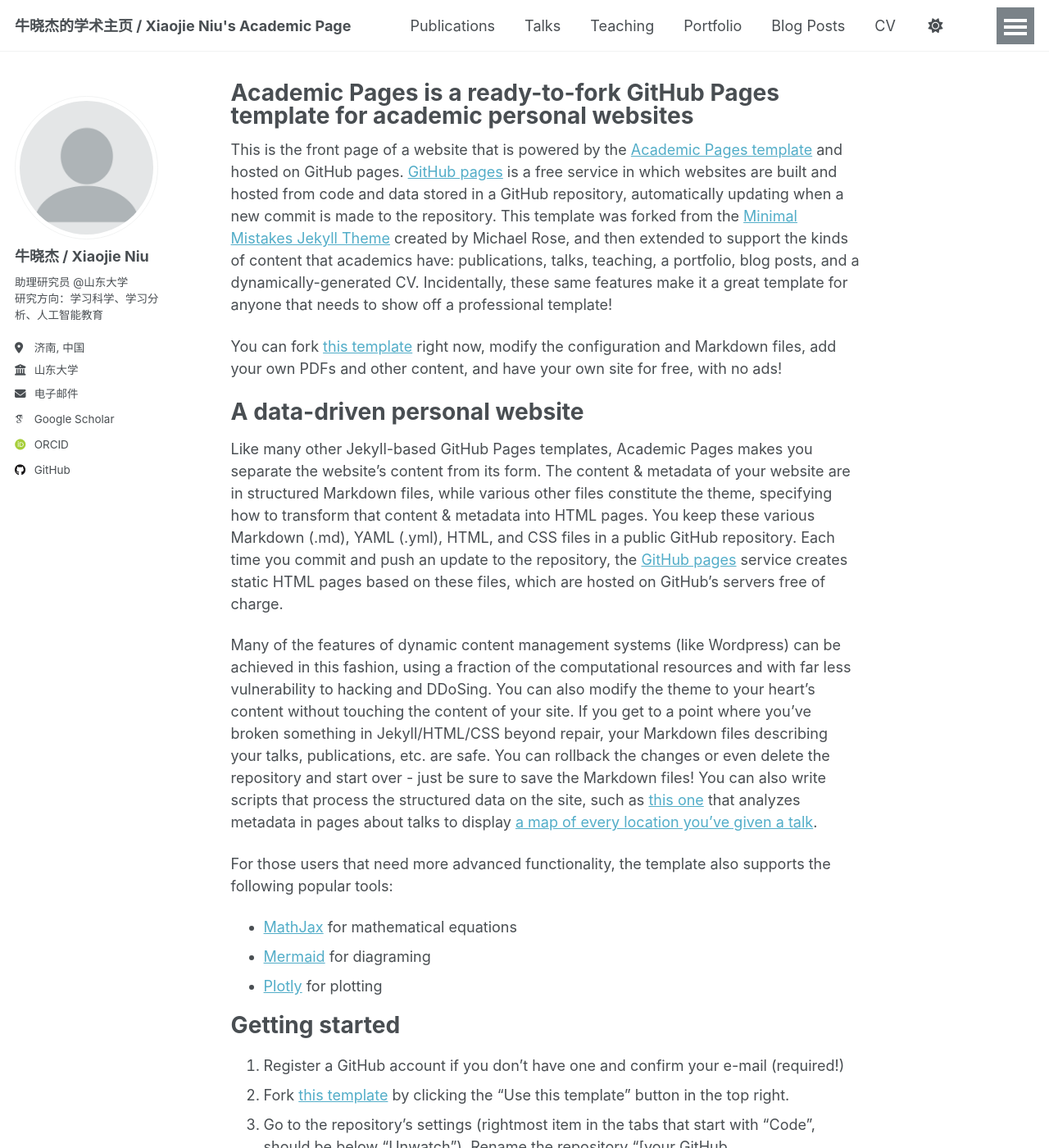
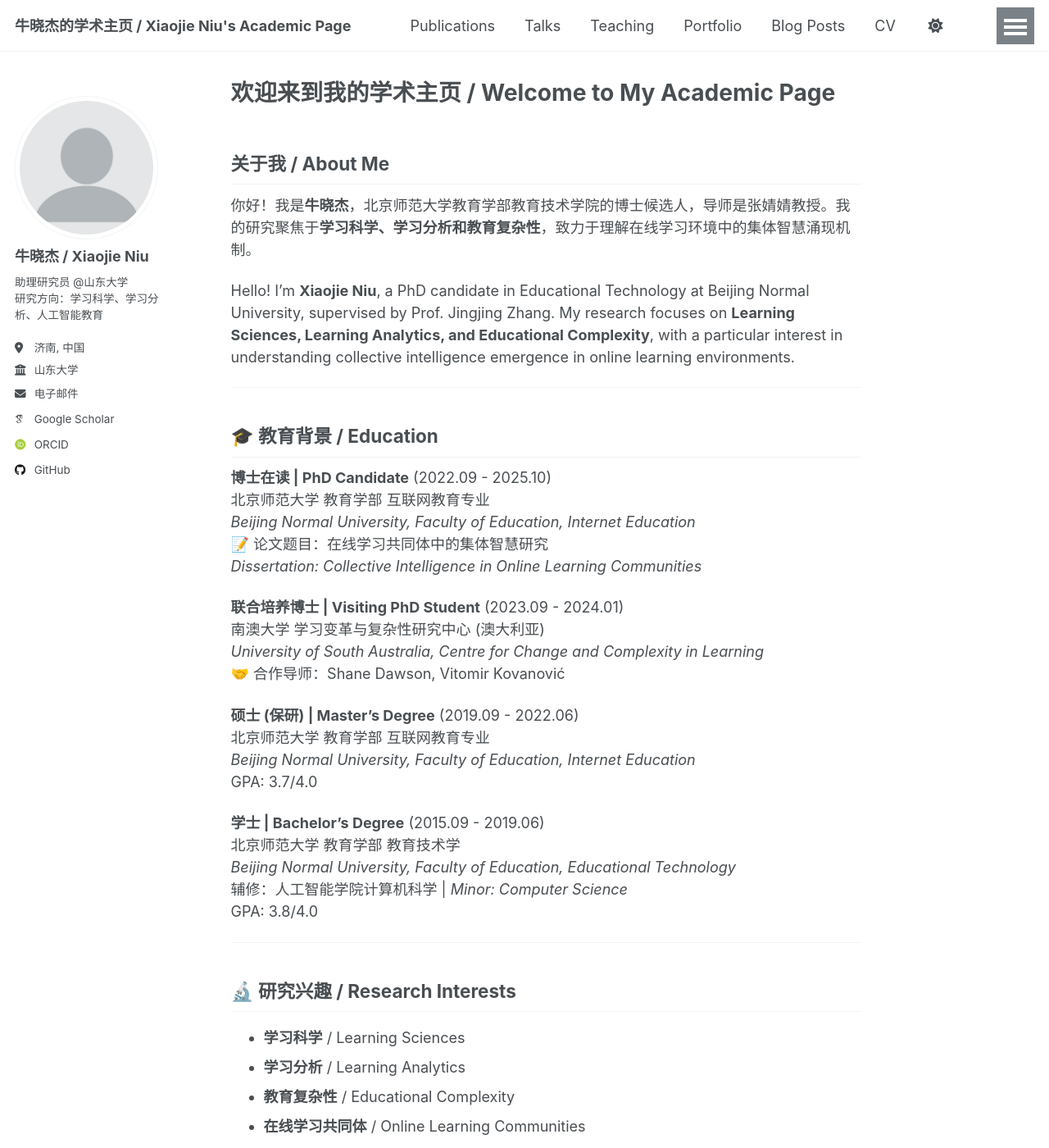
Before and after one commit to Xiaojie-Niu/xiaojie.github.io, a Jekyll site: the page built from _pages/about.md, in a window 1280 px wide and 1400 px high. Shown: the whole window at 82% size. Built offline with Jekyll 4.4.1, drawn with Linux system fonts in a browser that asks for light colours; some web fonts are replaced; a script that is not in the unit is left out; some of the changed text lies outside the part shown.

Commit message:
Update about.md

```diff
--- a/_pages/about.md
+++ b/_pages/about.md
@@ -1,56 +1,114 @@
 ---
 permalink: /
-title: "Academic Pages is a ready-to-fork GitHub Pages template for academic personal websites"
+title: "欢迎来到我的学术主页 / Welcome to My Academic Page"
+excerpt: "About me"
 author_profile: true
 redirect_from:
   - /about/
   - /about.html
 ---
 
-This is the front page of a website that is powered by the [Academic Pages template](https://github.com/academicpages/academicpages.github.io) and hosted on GitHub pages. [GitHub pages](https://pages.github.com) is a free service in which websites are built and hosted from code and data stored in a GitHub repository, automatically updating when a new commit is made to the repository. This template was forked from the [Minimal Mistakes Jekyll Theme](https://mmistakes.github.io/minimal-mistakes/) created by Michael Rose, and then extended to support the kinds of content that academics have: publications, talks, teaching, a portfolio, blog posts, and a dynamically-generated CV. Incidentally, these same features make it a great template for anyone that needs to show off a professional template!
+## 关于我 / About Me
 
- You can fork [this template](https://github.com/academicpages/academicpages.github.io) right now, modify the configuration and Markdown files, add your own PDFs and other content, and have your own site for free, with no ads!
+你好！我是**牛晓杰**，北京师范大学教育学部教育技术学院的博士候选人，导师是张婧婧教授。我的研究聚焦于**学习科学、学习分析和教育复杂性**，致力于理解在线学习环境中的集体智慧涌现机制。
 
-A data-driven personal website
-======
-Like many other Jekyll-based GitHub Pages templates, Academic Pages makes you separate the website's content from its form. The content & metadata of your website are in structured Markdown files, while various other files constitute the theme, specifying how to transform that content & metadata into HTML pages. You keep these various Markdown (.md), YAML (.yml), HTML, and CSS files in a public GitHub repository. Each time you commit and push an update to the repository, the [GitHub pages](https://pages.github.com/) service creates static HTML pages based on these files, which are hosted on GitHub's servers free of charge.
+Hello! I'm **Xiaojie Niu**, a PhD candidate in Educational Technology at Beijing Normal University, supervised by Prof. Jingjing Zhang. My research focuses on **Learning Sciences, Learning Analytics, and Educational Complexity**, with a particular interest in understanding collective intelligence emergence in online learning environments.
 
-Many of the features of dynamic content management systems (like Wordpress) can be achieved in this fashion, using a fraction of the computational resources and with far less vulnerability to hacking and DDoSing. You can also modify the theme to your heart's content without touching the content of your site. If you get to a point where you've broken something in Jekyll/HTML/CSS beyond repair, your Markdown files describing your talks, publications, etc. are safe. You can rollback the changes or even delete the repository and start over - just be sure to save the Markdown files! You can also write scripts that process the structured data on the site, such as [this one](https://github.com/academicpages/academicpages.github.io/blob/master/talkmap.ipynb) that analyzes metadata in pages about talks to display [a map of every location you've given a talk](https://academicpages.github.io/talkmap.html).
+---
 
-For those users that need more advanced functionality, the template also supports the following popular tools:
-- [MathJax](https://www.mathjax.org/) for mathematical equations
-- [Mermaid](https://mermaid.js.org/) for diagraming
-- [Plotly](https://plotly.com/javascript/) for plotting
+## 🎓 教育背景 / Education
 
-Getting started
-======
-1. Register a GitHub account if you don't have one and confirm your e-mail (required!)
-1. Fork [this template](https://github.com/academicpages/academicpages.github.io) by clicking the "Use this template" button in the top right.
-1. Go to the repository's settings (rightmost item in the tabs that start with "Code", should be below "Unwatch"). Rename the repository "[your GitHub username].github.io", which will also be your website's URL.
-1. Set site-wide configuration and create content & metadata (see below -- also see [this set of diffs](https://archive.is/3TPas) showing what files were changed to set up [an example site](https://getorg-testacct.github.io) for a user with the username "getorg-testacct")
-1. Upload any files (like PDFs, .zip files, etc.) to the files/ directory. They will appear at https://[your GitHub username].github.io/files/example.pdf.
-1. Check status by going to the repository settings, in the "GitHub pages" section
+**博士在读 | PhD Candidate** (2022.09 - 2025.10)
+北京师范大学 教育学部 互联网教育专业
+*Beijing Normal University, Faculty of Education, Internet Education*
+📝 论文题目：在线学习共同体中的集体智慧研究
+*Dissertation: Collective Intelligence in Online Learning Communities*
 
-Site-wide configuration
-------
-The main configuration file for the site is in the base directory in [_config.yml](https://github.com/academicpages/academicpages.github.io/blob/master/_config.yml), which defines the content in the sidebars and other site-wide features. You will need to replace the default variables with ones about yourself and your site's github repository. The configuration file for the top menu is in [_data/navigation.yml](https://github.com/academicpages/academicpages.github.io/blob/master/_data/navigation.yml). For example, if you don't have a portfolio or blog posts, you can remove those items from that navigation.yml file to remove them from the header.
+**联合培养博士 | Visiting PhD Student** (2023.09 - 2024.01)
+南澳大学 学习变革与复杂性研究中心 (澳大利亚)
+*University of South Australia, Centre for Change and Complexity in Learning*
+🤝 合作导师：Shane Dawson, Vitomir Kovanović
 
-Create content & metadata
-------
-For site content, there is one Markdown file for each type of content, which are stored in directories like _publications, _talks, _posts, _teaching, or _pages. For example, each talk is a Markdown file in the [_talks directory](https://github.com/academicpages/academicpages.github.io/tree/master/_talks). At the top of each Markdown file is structured data in YAML about the talk, which the theme will parse to do lots of cool stuff. The same structured data about a talk is used to generate the list of talks on the [Talks page](https://academicpages.github.io/talks), each [individual page](https://academicpages.github.io/talks/2012-03-01-talk-1) for specific talks, the talks section for the [CV page](https://academicpages.github.io/cv), and the [map of places you've given a talk](https://academicpages.github.io/talkmap.html) (if you run this [python file](https://github.com/academicpages/academicpages.github.io/blob/master/talkmap.py) or [Jupyter notebook](https://github.com/academicpages/academicpages.github.io/blob/master/talkmap.ipynb), which creates the HTML for the map based on the contents of the _talks directory).
+**硕士 (保研) | Master's Degree** (2019.09 - 2022.06)
+北京师范大学 教育学部 互联网教育专业
+*Beijing Normal University, Faculty of Education, Internet Education*
+GPA: 3.7/4.0
 
-**Markdown generator**
+**学士 | Bachelor's Degree** (2015.09 - 2019.06)
+北京师范大学 教育学部 教育技术学
+*Beijing Normal University, Faculty of Education, Educational Technology*
+辅修：人工智能学院计算机科学 | *Minor: Computer Science*
+GPA: 3.8/4.0
 
-The repository includes [a set of Jupyter notebooks](https://github.com/academicpages/academicpages.github.io/tree/master/markdown_generator
-) that converts a CSV containing structured data about talks or presentations into individual Markdown files that will be properly formatted for the Academic Pages template. The sample CSVs in that directory are the ones I used to create my own personal website at stuartgeiger.com. My usual workflow is that I keep a spreadsheet of my publications and talks, then run the code in these notebooks to generate the Markdown files, then commit and push them to the GitHub repository.
+---
 
-How to edit your site's GitHub repository
-------
-Many people use a git client to create files on their local computer and then push them to GitHub's servers. If you are not familiar with git, you can directly edit these configuration and Markdown files directly in the github.com interface. Navigate to a file (like [this one](https://github.com/academicpages/academicpages.github.io/blob/master/_talks/2012-03-01-talk-1.md) and click the pencil icon in the top right of the content preview (to the right of the "Raw | Blame | History" buttons). You can delete a file by clicking the trashcan icon to the right of the pencil icon. You can also create new files or upload files by navigating to a directory and clicking the "Create new file" or "Upload files" buttons.
+## 🔬 研究兴趣 / Research Interests
 
-Example: editing a Markdown file for a talk
-![Editing a Markdown file for a talk](/images/editing-talk.png)
+- **学习科学** / Learning Sciences
+- **学习分析** / Learning Analytics
+- **教育复杂性** / Educational Complexity
+- **在线学习共同体** / Online Learning Communities
+- **集体智慧** / Collective Intelligence
+- **知识扩散与趋同** / Knowledge Diffusion and Convergence
+- **社会网络分析** / Social Network Analysis
+- **认知网络分析** / Epistemic Network Analysis
 
-For more info
-------
-More info about configuring Academic Pages can be found in [the guide](https://academicpages.github.io/markdown/), the [growing wiki](https://github.com/academicpages/academicpages.github.io/wiki), and you can always [ask a question on GitHub](https://github.com/academicpages/academicpages.github.io/discussions). The [guides for the Minimal Mistakes theme](https://mmistakes.github.io/minimal-mistakes/docs/configuration/) (which this theme was forked from) might also be helpful.
+---
+
+## 🏆 主要荣誉 / Selected Honors
+
+- 🥇 **国家奖学金** (博士) | *National Scholarship* - 2024.10
+- 🥇 **国家奖学金** (本科) | *National Scholarship* - 2018.10
+- 🌏 **圣塔菲研究所博士生工作坊** 全额奖学金 (全球10人，亚洲唯一) - 2024.04
+- 💰 **国家公派留学奖学金** | *China Scholarship Council (CSC)* - 2023.09
+- 📚 **北京师范大学学术创新一等奖** (前7%) - 2025.01
+- ✈️ **Student Travel Award**, IEEE TCLT - 2021.05
+
+---
+
+## 📊 技术能力 / Technical Skills
+
+**编程语言 / Programming:**
+- Python (熟练 / Proficient)
+- R (熟练 / Proficient)
+- MySQL
+- Unity 3D/C#
+
+**分析方法 / Analysis Methods:**
+- 社会网络分析 / Social Network Analysis (SNA)
+- 认知网络分析 / Epistemic Network Analysis (ENA)
+- 序列分析 / Sequence Analysis
+- 时间序列分析 / Time Series Analysis
+- 多主体建模 / Agent-Based Modeling
+
+**工具 / Tools:**
+- GitHub: [github.com/Xiaojie-Niu](https://github.com/Xiaojie-Niu)
+- 数据可视化 / Data Visualization
+- 机器学习 / Machine Learning (CNN, NLP)
+
+---
+
+## 📰 最新动态 / Recent News
+
+- 🎤 **2025.07**: 在芬兰赫尔辛基ICLS 2025会议上展示研究成果
+- 📝 **2024.11**: 在上海第十届全国教育实证研究论坛作学术汇报
+- 🌟 **2024.07**: 参加圣塔菲研究所计算社会科学博士生工作坊
+- 📄 **2024**: 在SSCI Q1期刊发表论文2篇
+
+---
+
+## 📧 联系方式 / Contact
+
+**邮箱 / Email:** xiaojie.niu@mail.bnu.edu.cn
+**电话 / Phone:** +86 156-3176-1997
+**地址 / Address:** 北京师范大学教育学部教育技术学院，北京，中国
+
+**学术资料 / Academic Profiles:**
+- [Google Scholar](https://scholar.google.com.hk/citations?hl=zh-CN&user=zc_ZBNkAAAAJ)
+- [ORCID](https://orcid.org/0000-0002-1085-489X)
+- [GitHub](https://github.com/Xiaojie-Niu)
+
+---
+
+> "Understanding complexity through the lens of learning sciences"
+> "通过学习科学的视角理解复杂性"
```
